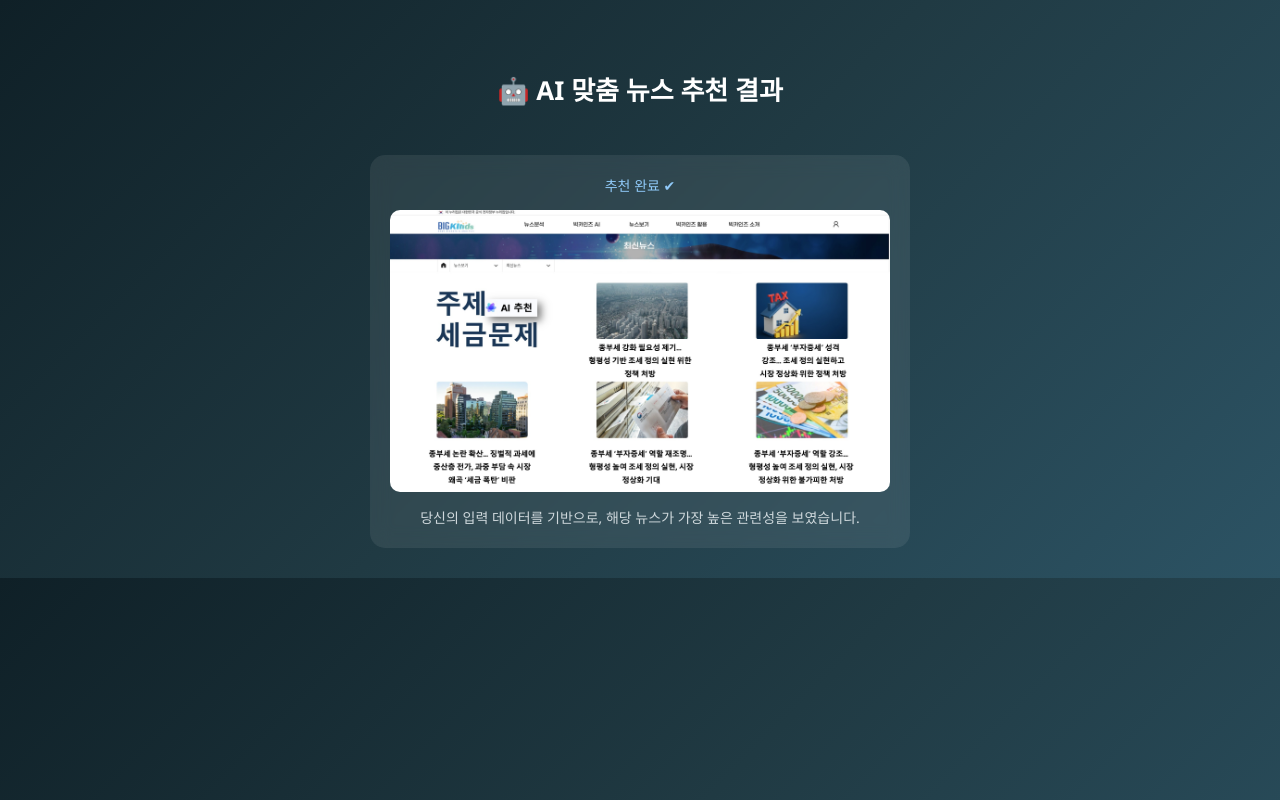
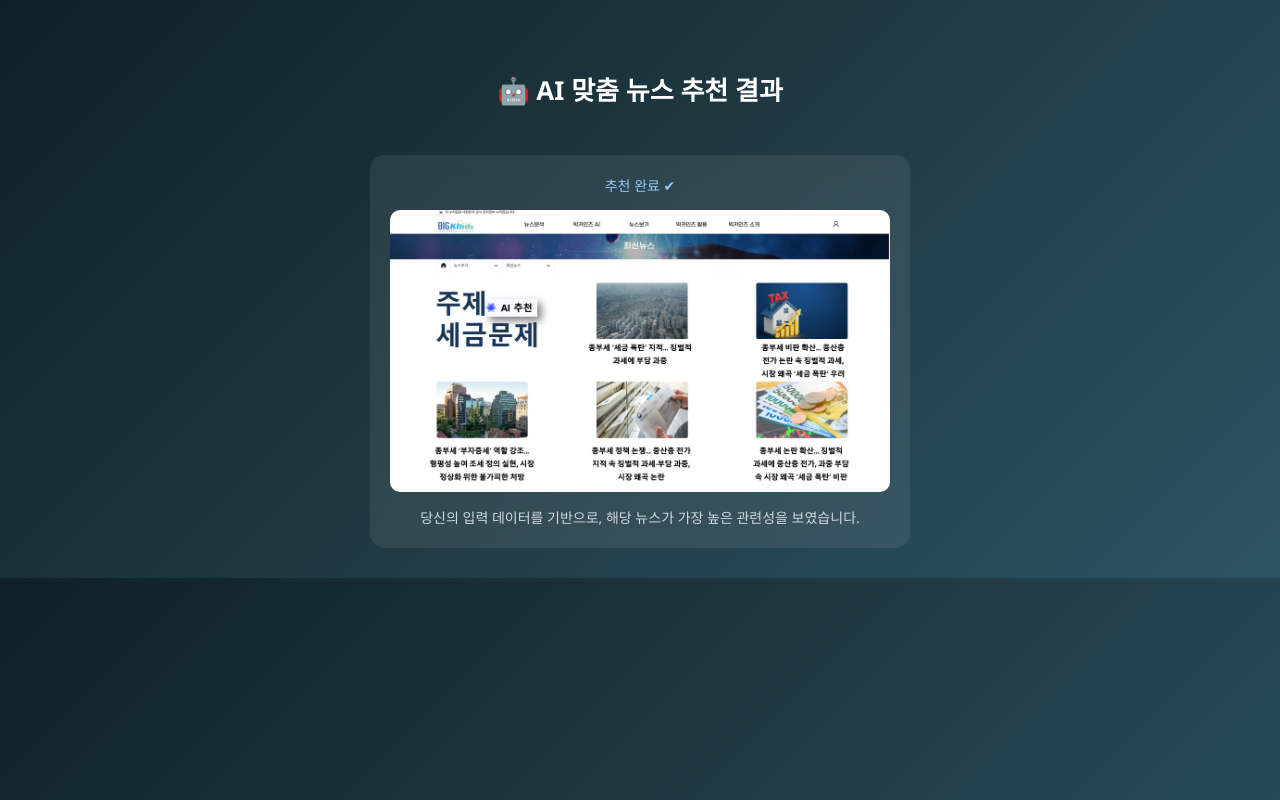
Before and after one commit to perper222222/AI-news-recommendation-F2, a plain HTML site: page result.html in a window 1280 px wide. Drawn offline with Linux system fonts and the light colour scheme.

Commit message:
Update result.html

```diff
--- a/result.html
+++ b/result.html
@@ -82,7 +82,7 @@
 
     // 模拟AI分析延迟（增强真实感）
     setTimeout(function() {
-      img.src = "F1.jpeg";  // 你的图片
+      img.src = "F2.jpeg";  // 你的图片
       img.style.display = "block";
 
       loading.innerText = "추천 완료 ✔";
```
